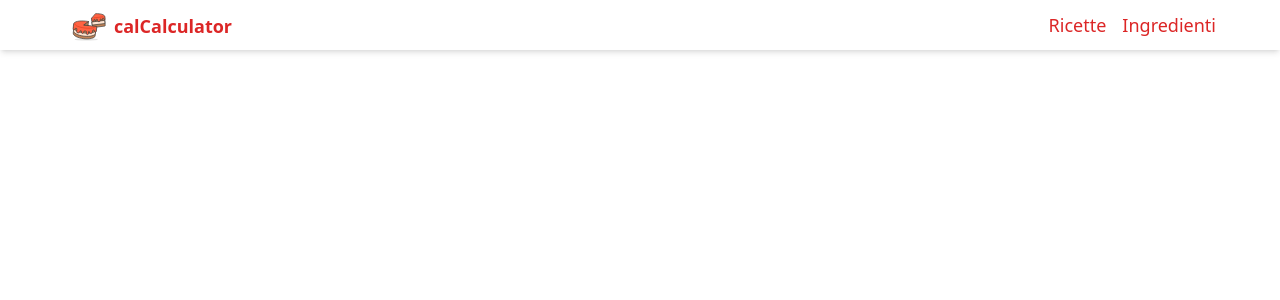
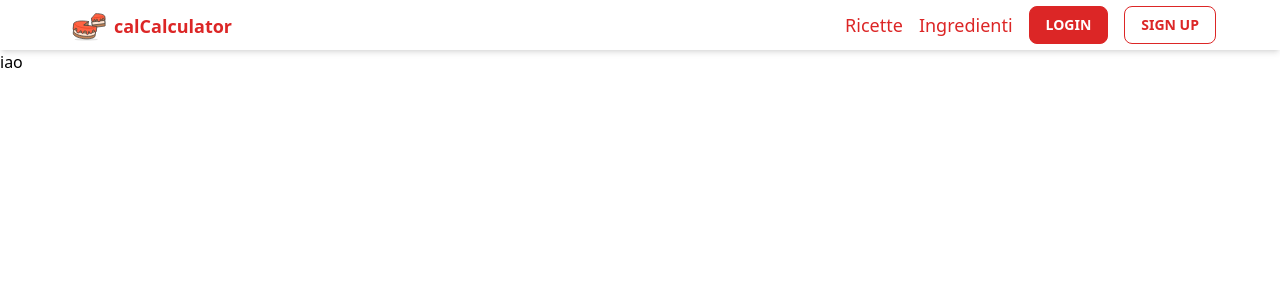
Before and after one commit to pietro-giordano/calCalculator_nuxt, a Nuxt app: page / in a window 1280 px wide. Shown: the top 300 px of the page. Built offline with nearby package versions, Linux system fonts and the light colour scheme.

Commit message:
aggiunta button login e sign up

```diff
--- a/components/navbar.client.vue
+++ b/components/navbar.client.vue
@@ -24,6 +24,8 @@
                                           {{ link.text }}
                                     </a>
                               </li>
+                              <button1 content="Login" />
+                              <button2 content="Sign Up" />
                         </ul>
                   </nav>
             </div>
@@ -31,6 +33,7 @@
 </template>
 
 <script lang="ts" setup>
+
 interface NavLink {
       text: string,
       linkTo: string
@@ -46,8 +49,6 @@ const navbar: NavLink[] = [
 ]
 </script>
 
-
-
 <style>
 #menu-toggle:checked+#menu {
       display: block;
--- /dev/null
+++ b/pages/index.vue
@@ -0,0 +1,13 @@
+<template>
+      <div>
+            iao
+      </div>
+</template>
+
+<script lang="ts" setup>
+
+</script>
+
+
+
+<style></style>
```
